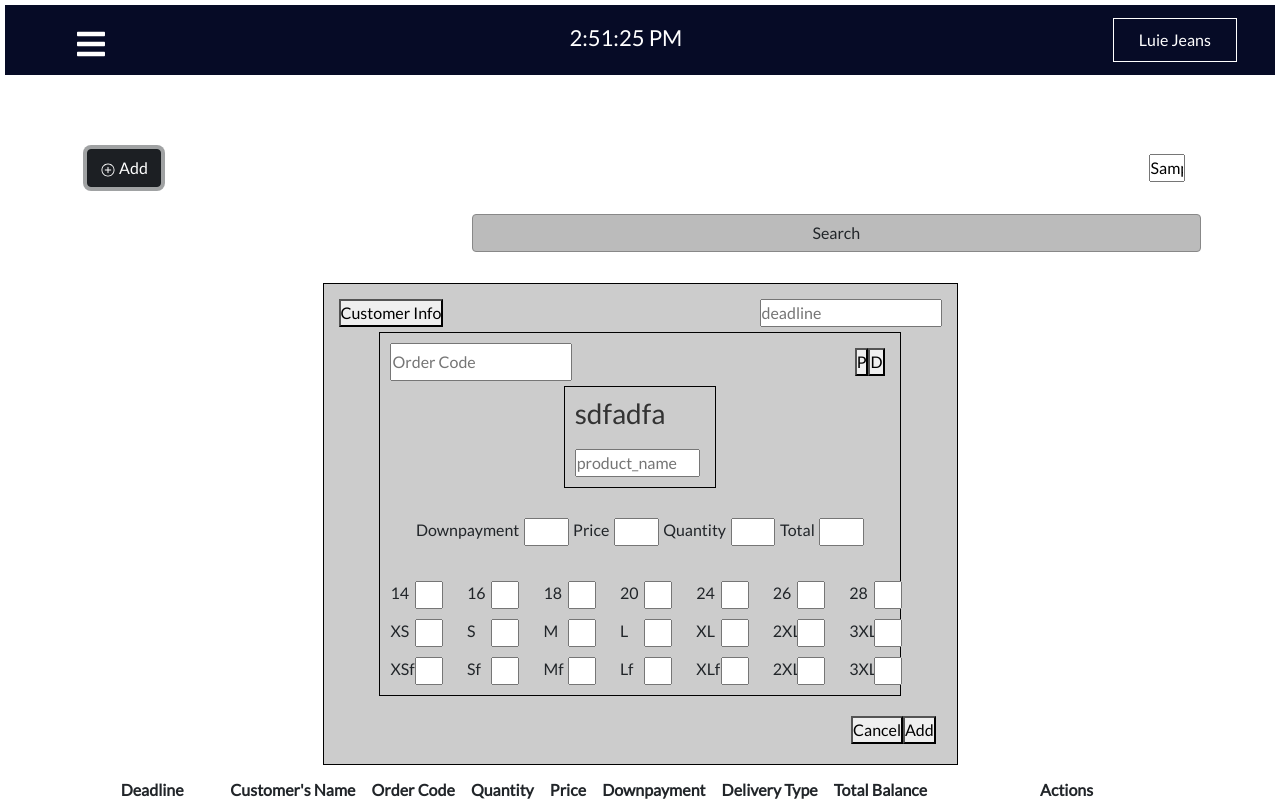
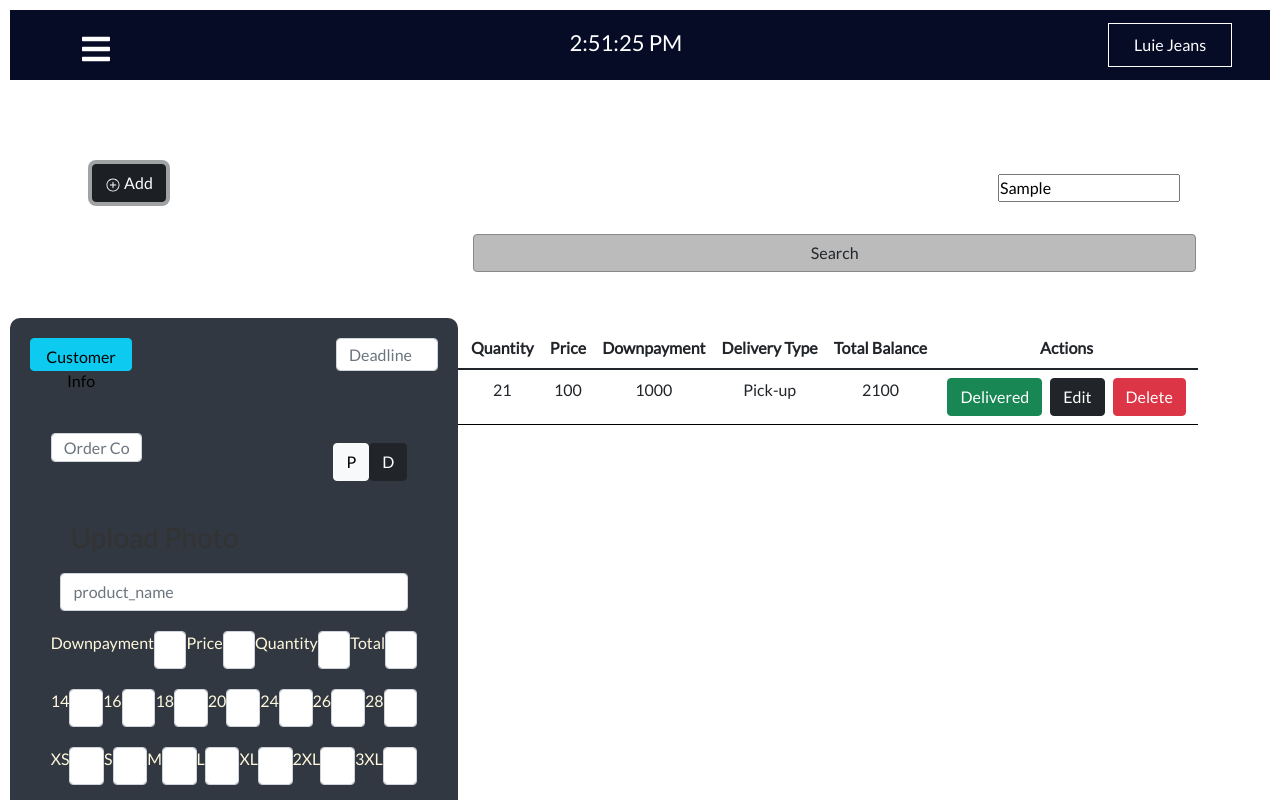
Before and after one commit to TheLadsters/luiejeansmanagementsystem, a React (Create React App) app: page /landing-page in a window 1280 px wide. Both pictures are taken after typing "Sample" into the empty fields and a click on the button "Add". Shown: the top 800 px of the page. Built offline with nearby package versions, Linux system fonts and the light colour scheme.

Commit message:
Modal[incomplete]

```diff
--- a/src/components/Modal.css
+++ b/src/components/Modal.css
@@ -1,58 +1,48 @@
-.outer-box{
-    display: flex;
-    flex-direction: column;
+.justify-content-between {
+    width: 100%;
+}
+
+.d-flex.flex-md-column {
+    width: 35%;
+    background-color: #313841;
+    border-radius: 10px;
+    position:absolute;
+}
+
+.btn-info {
+    height: 50%;
+    width: 25%;
+}
+
+.justify-content-between:nth-child(1)
+.form-control{
+    height: 50%;
+    width: 25%;
+}
+
+
+
+.d-flex{
+    width:95%;
     margin: auto;
     height: 80%;
-    width: 50%;
-    border: 1px solid black;
-    padding: 10px;
-    top:0;
-    left: 0;
-    background-color:  rgba(0,0,0,0.2);
-}
-div{
-    padding: 5px;
+    border: none !important;
+    color: cornsilk;
 }
 
-.inner-box-head{
-    display: flex;
-    justify-content: space-between;
-    height: 20%;
+.flex-column:nth-child(1){
+    width: 30%;
 }
 
-.inner-box-body{
-    margin: auto;
-    display: flex;
-    flex-direction: column;
-    height: 70%;
-    width: 85%;
-    border: 1px solid black;
+div{
+    padding: 10px;
 }
 
-.AddCancel{
-    display: flex;
-    justify-content: end;
+
+.justify-content-between {
     width: 100%;
-    margin-top: 10px;
 }
 
-.AddCancel1 {
-    display: flex;
-    justify-content: space-between;
-    width: 15%;
-    margin-right: 5px;
-}
-
-.product-photo-name{
-    display: flex;
-    height: 30%;
-    width: 30%;
-    flex-direction: column;
-    border: 1px solid black;
-    margin: auto;
-    justify-content: center;
-    padding: 5px;
-}
 
 .product-photo-name input{
     width: 96%;
@@ -65,12 +55,23 @@ div{
     width: 100%;
 }
 
-.row{
-    display: flex;
-    justify-content: space-between;
+.justify-content-between:nth-child(1)
+input{
+    width: 15%;
 }
-.row input{
+
+.justify-content-between
+.justify-content-between
+input{
+    display: inline-block;
     width: 5%;
+}
+
+.justify-content-between
+.justify-content-between
+label{
+    display: inline-block;
+    width: 20px;
 }
 
 .Total input{
@@ -83,8 +84,3 @@ div{
     margin: 5% 5% 5% 5%;
 
 }
-
-.row label{
-    display: inline-block;
-    width: 20px;
-}
--- a/src/components/Modal.js
+++ b/src/components/Modal.js
@@ -1,70 +1,69 @@
 import React from "react";
 import './Modal.css';
 
-function Modal(props) {
+function Modal(props){
     return (props.trigger) ? (
-        <div className="outer-box">
-            <div className="inner-box-head">
-                <button className="customer-info">Customer Info</button>
-                <input className="deadline" type="text" placeholder="deadline" />
+        <div className="d-flex  flex-md-column modal-fade">
+            <div className="d-flex justify-content-between">
+                <button className="btn btn-info">Customer Info</button>
+                <input type="text" className="form-control" placeholder="Deadline"/>
             </div>
-            <div className="inner-box-body">
-                <div className="inner-box-head">
-                    <input className="order-code" type="text" placeholder="Order Code" />
+            <div className="d-flex flex-lg-column" >
+                <div className="d-flex justify-content-between">
+                    <input className="form-control" type="text" placeholder="Order Code" />
                     <div className="delivery-type">
-                        <button className="pick-up">P</button>
-                        <button className="deliver">D</button>
+                        <button className="btn btn-light">P</button>
+                        <button className="btn btn-dark">D</button>
                     </div>
-                    </div>
-                        <div className="product-photo-name">
-                        <div className="upload-photo"><h3>sdfadfa</h3></div>
-                        <div className="product-name">
-                            <input className="product-name-name" type="text" placeholder="product_name" />
-                        </div>
-                    </div>
-                    <div className="Total">
-                        <label>Downpayment</label><input className="downpayment" />
-                        <label>Price</label><input className="price" />
-                        <label>Quantity</label><input className="quantity" />
-                        <label>Total</label><input className="total" />
-                    </div>
-                    <div className="row">
-                        <label>14</label><input className={14} />
-                        <label>16</label><input className={14} />
-                        <label>18</label><input className={18} />
-                        <label>20</label><input className={20} />
-                        <label>24</label><input className={24} />
-                        <label>26</label><input className={26} />
-                        <label>28</label><input className={28} />
-                    </div>
-                    <div className="row">
-                        <label>XS</label><input className="XS" />
-                        <label>S</label><input className="S" />
-                        <label>M</label><input className="M" />
-                        <label>L</label><input className="L" />
-                        <label>XL</label><input className="XL" />
-                        <label>2XL </label><input className="XXL" />
-                        <label>3XL</label> <input className="XXXL" />
-                    </div>
-                    <div className="row">
-                        <label>XSf</label><input className="XSf" />
-                        <label>Sf</label><input className="Sf" />
-                        <label>Mf</label><input className="Mf" />
-                        <label>Lf</label><input className="Lf" />
-                        <label>XLf</label><input className="XLf" />
-                        <label>2XLf</label><input className="XXLf" />
-                        <label>3XLf</label><input className="XXXLf" />
-                    </div>
+
                 </div>
-            <div className="AddCancel">
-                <div className="AddCancel1">
-                    <button className="close-btn" onClick={() => props.setTrigger(false)}> Cancel </button>
+                <div className="d-flex flex-column">
+                    <div className="upload-photo"><h3>Upload Photo</h3></div>
+                    <input className="form-control" type="text" placeholder="product_name" />
+                </div>
+                <div className="d-flex justify-content-between">
+                    <label>Downpayment</label><input className="form-control" />
+                    <label>Price</label><input className="form-control" />
+                    <label>Quantity</label><input className="form-control" />
+                    <label>Total</label><input className="form-control" />
+                </div>
+                <div className="d-flex justify-content-between">
+                    <label>14</label><input className="form-control" />
+                    <label>16</label><input className="form-control"/>
+                    <label>18</label><input className="form-control" />
+                    <label>20</label><input className="form-control" />
+                    <label>24</label><input className="form-control" />
+                    <label>26</label><input className="form-control" />
+                    <label>28</label><input className="form-control"/>
+                </div>
+                <div className="d-flex justify-content-between">
+                    <label>XS</label><input className="form-control" />
+                    <label>S</label><input className="form-control" />
+                    <label>M</label><input className="form-control" />
+                    <label>L</label><input className="form-control"/>
+                    <label>XL</label><input className="form-control"/>
+                    <label>2XL </label><input className="form-control" />
+                    <label>3XL</label> <input className="form-control" />
+                </div>
+                <div className="d-flex justify-content-between">
+                    <label>XSf</label><input className="form-control" />
+                    <label>Sf</label><input className="form-control" />
+                    <label>Mf</label><input className="form-control"/>
+                    <label>Lf</label><input className="form-control" />
+                    <label>XLf</label><input className="form-control" />
+                    <label>2XLf</label><input className="form-control" />
+                    <label>3XLf</label><input className="form-control" />
+                </div>
+            </div>
+            <div className="d-flex justify-content-end">
+                <div className="d-flex justify-content-between">
+                    <button className="btn btn-secondary"> Cancel </button>
                     {props.children}
-                    <button> Add </button>
+                    <button className="btn btn-success"> Add </button>
                 </div>
             </div>
         </div>
-    ) : "";
+    ): "";
 }
 
 export default Modal;
--- a/src/pages/LandingPage.js
+++ b/src/pages/LandingPage.js
@@ -31,9 +31,7 @@ const LandingPage = () => {
             </Row>
         </Container>
 
-            <Modal trigger={buttonAdd} setTrigger={setButtonAdd}>
-
-        </Modal>
+        <Modal trigger={buttonAdd} setTrigger={setButtonAdd}/>
 
         <Container>
             <Table className="text-center">
```
Also changed, not shown: src/components/CustomerInfo.js (added, +39 -0 lines), src/pages/LandingPage.css (line endings or trailing spaces).
